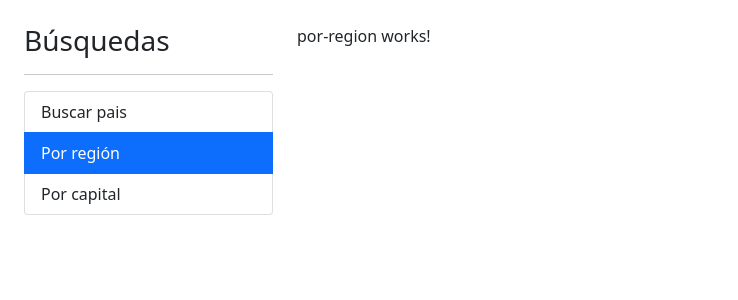
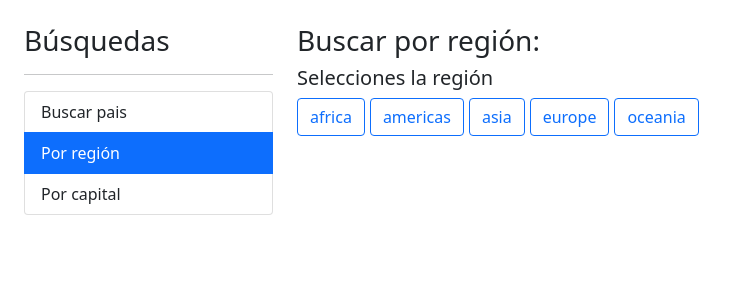
Before and after one commit to franmc01/Angular-PaisesApp, an Angular app: page /region in a window 1280 px wide. Shown: the top 300 px of the page, without its empty margins (0-738 px from the left). Built offline with nearby package versions, Linux system fonts and the light colour scheme.

Commit message:
Entendiendo ngClass, class y [class.]

```diff
--- a/src/app/pais/pages/por-region/por-region.component.css
+++ b/src/app/pais/pages/por-region/por-region.component.css
@@ -0,0 +1,3 @@
+button{
+  margin-right: 5px;
+}
--- a/src/app/pais/pages/por-region/por-region.component.html
+++ b/src/app/pais/pages/por-region/por-region.component.html
@@ -1 +1,15 @@
-<p>por-region works!</p>
+<h3>Buscar por región: <small>{{ regionActiva | titlecase }}</small> </h3>
+<h5>Selecciones la región</h5>
+
+<div class="row">
+  <div class="col">
+    <!-- [class.btn-primary]="region === regionActiva" -->
+    <!-- [ngClass]="{
+                'btn-primary': regionActiva === region,
+                'btn-outline-primary': regionActiva !== region
+            }"-->
+    <button *ngFor="let item of regiones" class="btn btn-outline-primary" (click)="consultarRegion(item)">
+      {{ item }}
+    </button>
+  </div>
+</div>
--- a/src/app/pais/pages/por-region/por-region.component.ts
+++ b/src/app/pais/pages/por-region/por-region.component.ts
@@ -7,9 +7,16 @@ import { Component, OnInit } from '@angular/core';
 })
 export class PorRegionComponent implements OnInit {
 
+  regiones:string[] = ['africa', 'americas', 'asia', 'europe', 'oceania']
+  regionActiva:string = '';
+
   constructor() { }
 
   ngOnInit(): void {
   }
 
+  consultarRegion(region:string){
+    this.regionActiva = region;
+  }
+
 }
```
